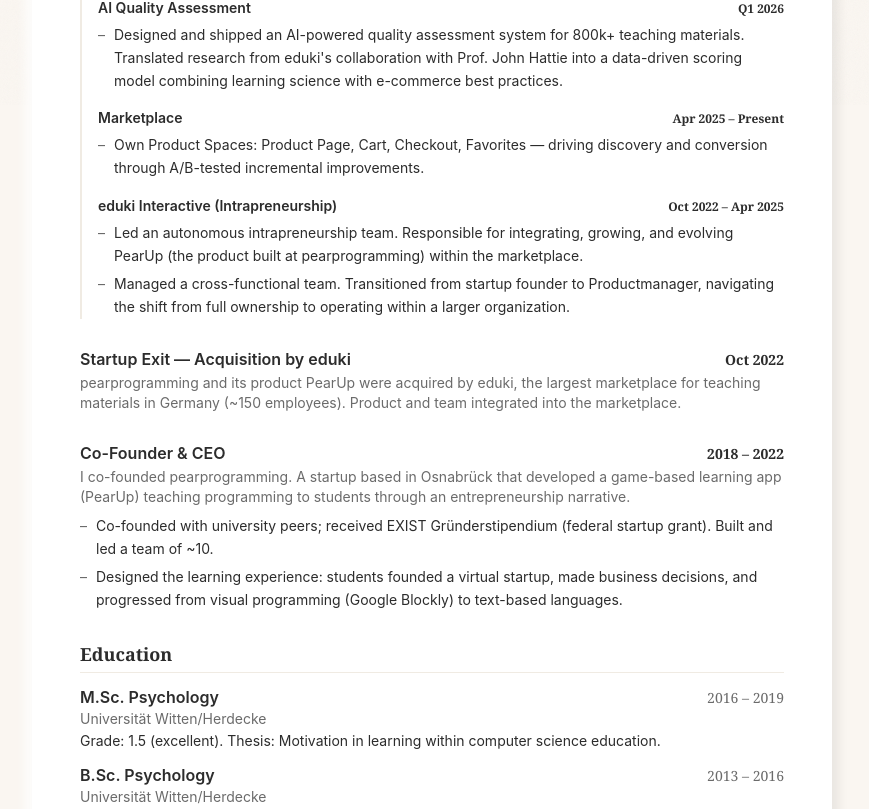
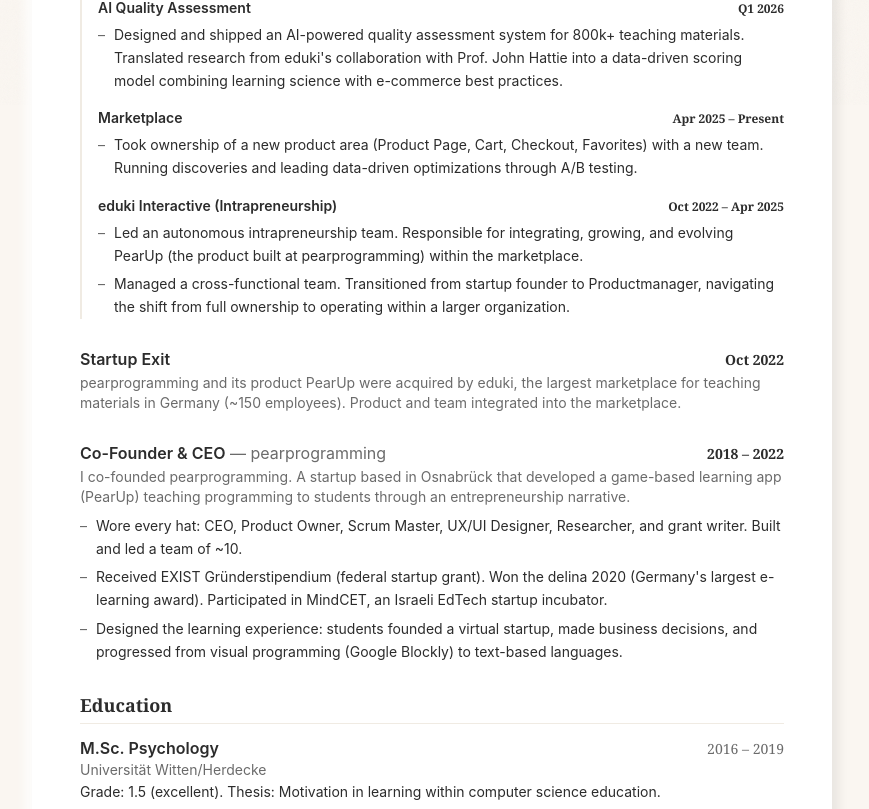
Before and after one commit to Maxlemoar/CV, a Next.js app: page /cv in a window 1280 px wide. Shown: the part 695-1504 px from the top of the page, without its empty margins (208-1077 px from the left). Built offline with nearby package versions, Linux system fonts and the light colour scheme.

Commit message:
fix: CV experience refinements — awards, roles, clearer descriptions
Co-Authored-By: Claude Opus 4.6 (1M context) <noreply@anthropic.com>

```diff
--- a/src/app/cv/CVDocument.tsx
+++ b/src/app/cv/CVDocument.tsx
@@ -26,7 +26,7 @@ const experience = [
         title: "Marketplace",
         period: "Apr 2025 – Present",
         bullets: [
-          "Own Product Spaces: Product Page, Cart, Checkout, Favorites — driving discovery and conversion through A/B-tested incremental improvements.",
+          "Took ownership of a new product area (Product Page, Cart, Checkout, Favorites) with a new team. Running discoveries and leading data-driven optimizations through A/B testing.",
         ],
       },
       {
@@ -40,7 +40,7 @@ const experience = [
     ],
   },
   {
-    role: "Startup Exit — Acquisition by eduki",
+    role: "Startup Exit",
     company: "",
     period: "Oct 2022",
     description:
@@ -50,12 +50,13 @@ const experience = [
   },
   {
     role: "Co-Founder & CEO",
-    company: "",
+    company: "pearprogramming",
     period: "2018 – 2022",
     description:
       "I co-founded pearprogramming. A startup based in Osnabrück that developed a game-based learning app (PearUp) teaching programming to students through an entrepreneurship narrative.",
     bullets: [
-      "Co-founded with university peers; received EXIST Gründerstipendium (federal startup grant). Built and led a team of ~10.",
+      "Wore every hat: CEO, Product Owner, Scrum Master, UX/UI Designer, Researcher, and grant writer. Built and led a team of ~10.",
+      "Received EXIST Gründerstipendium (federal startup grant). Won the delina 2020 (Germany's largest e-learning award). Participated in MindCET, an Israeli EdTech startup incubator.",
       "Designed the learning experience: students founded a virtual startup, made business decisions, and progressed from visual programming (Google Blockly) to text-based languages.",
     ],
     subroles: [],
```
